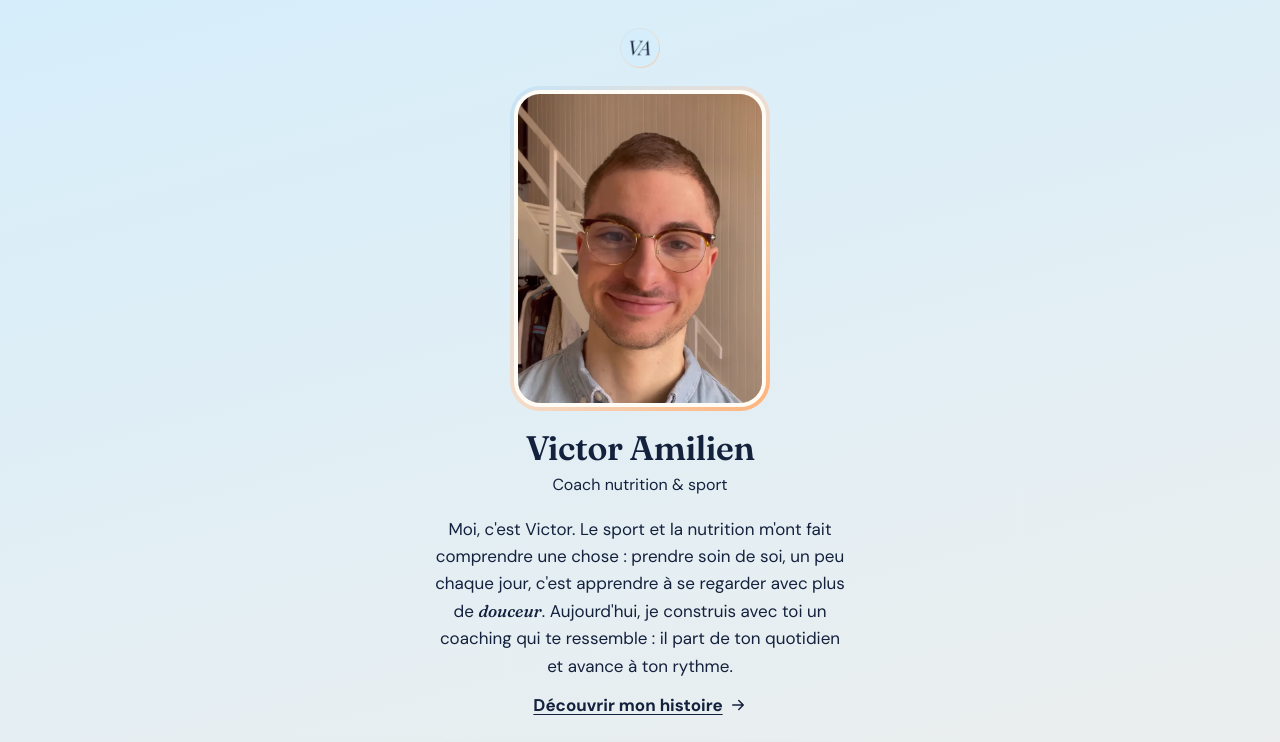
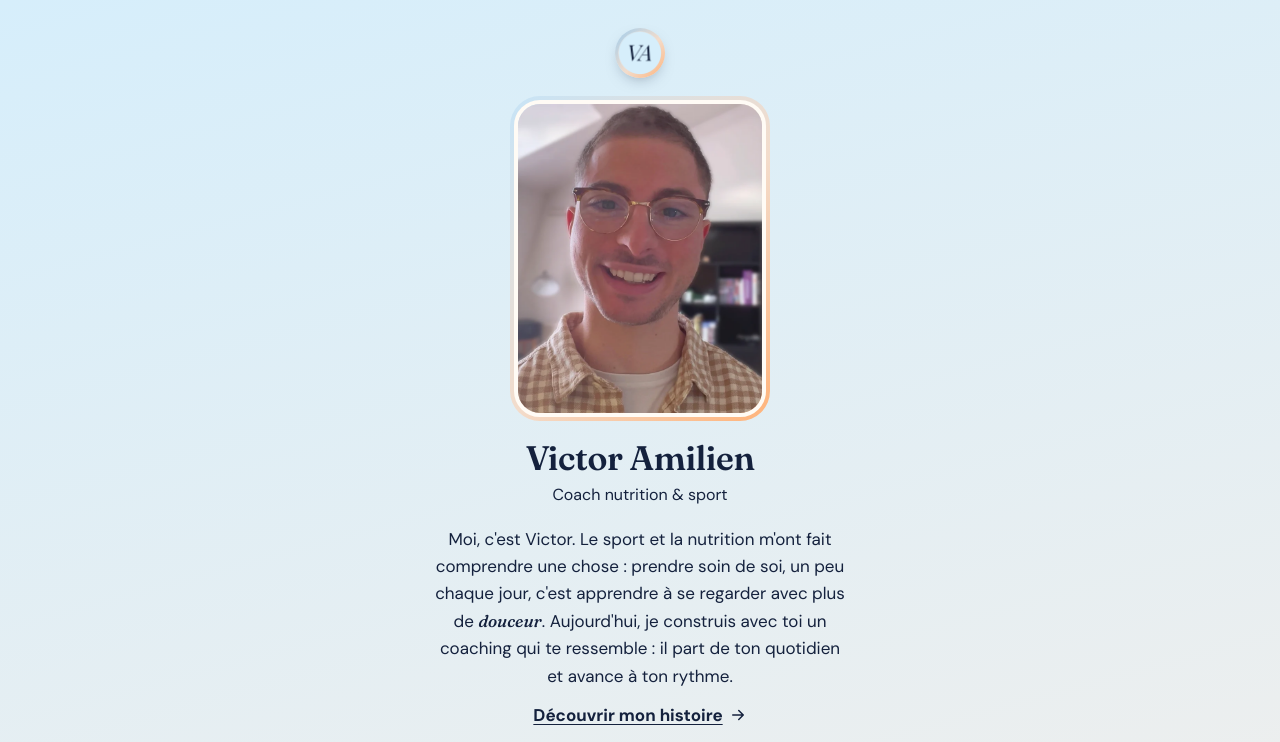
Before and after one commit to victoramilien/victoramilien.github.io, a plain HTML site: page index.html in a window 1280 px wide. Shown: the top 742 px of the page. Drawn offline with Linux system fonts and the light colour scheme.

Commit message:
Accueil : nouvelle photo en chemise à carreaux, logo avec liseré dégradé
Co-Authored-By: Claude Opus 5.5 <noreply@anthropic.com>

```diff
--- a/css/style.css
+++ b/css/style.css
@@ -53,7 +53,7 @@ strong { font-weight: 700; }
 
 /* En-tête */
 .entete { text-align: center; }
-.logo { width: 40px; height: 40px; display: block; margin: 0 auto 18px; }
+.logo { width: 50px; height: 50px; display: block; margin: 0 auto 18px; padding: 3px; border-radius: 50%; background: linear-gradient(135deg, #9FCDEE, #F3DCCB 55%, #FFB37A); box-shadow: 0 6px 16px -8px rgba(20, 33, 61, .5); }
 .photo {
   width: 164px; height: 164px; margin: 0 auto; border-radius: 50%;
   padding: 4px; background: var(--ring);
--- a/index.html
+++ b/index.html
@@ -27,7 +27,7 @@
 <main class="page">
   <header class="entete">
     <img class="logo" src="/img/logo-VA-180px.png" width="40" height="40" alt="Logo VA de Victor Amilien">
-    <div class="portrait"><img src="/img/portrait-jean.webp" width="720" height="900" alt="Victor Amilien, en chemise en jean, sourit"></div>
+    <div class="portrait"><img src="/img/portrait-carreaux.webp" width="720" height="900" alt="Victor Amilien, en chemise à carreaux, sourit"></div>
     <h1>Victor Amilien</h1>
     <p class="desc">Coach nutrition &amp; sport</p>
     <p class="intro">Moi, c'est Victor. Le sport et la nutrition m'ont fait comprendre une chose&nbsp;: prendre soin de soi, un peu chaque jour, c'est apprendre à se regarder avec plus de <em>douceur</em>. Aujourd'hui, je construis avec toi un coaching qui te ressemble&nbsp;: il part de ton quotidien et avance à ton rythme.</p>
```
Also changed, not shown: img/portrait-carreaux.webp (added).
